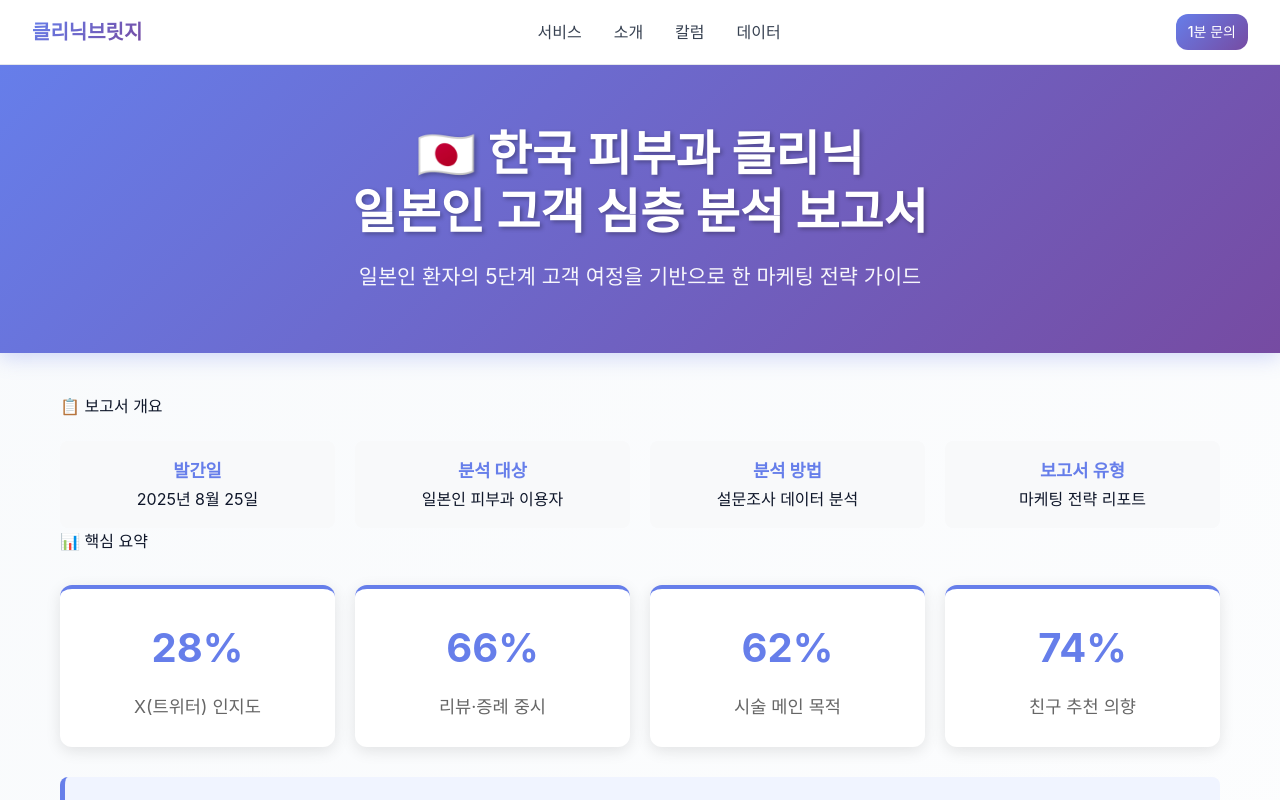
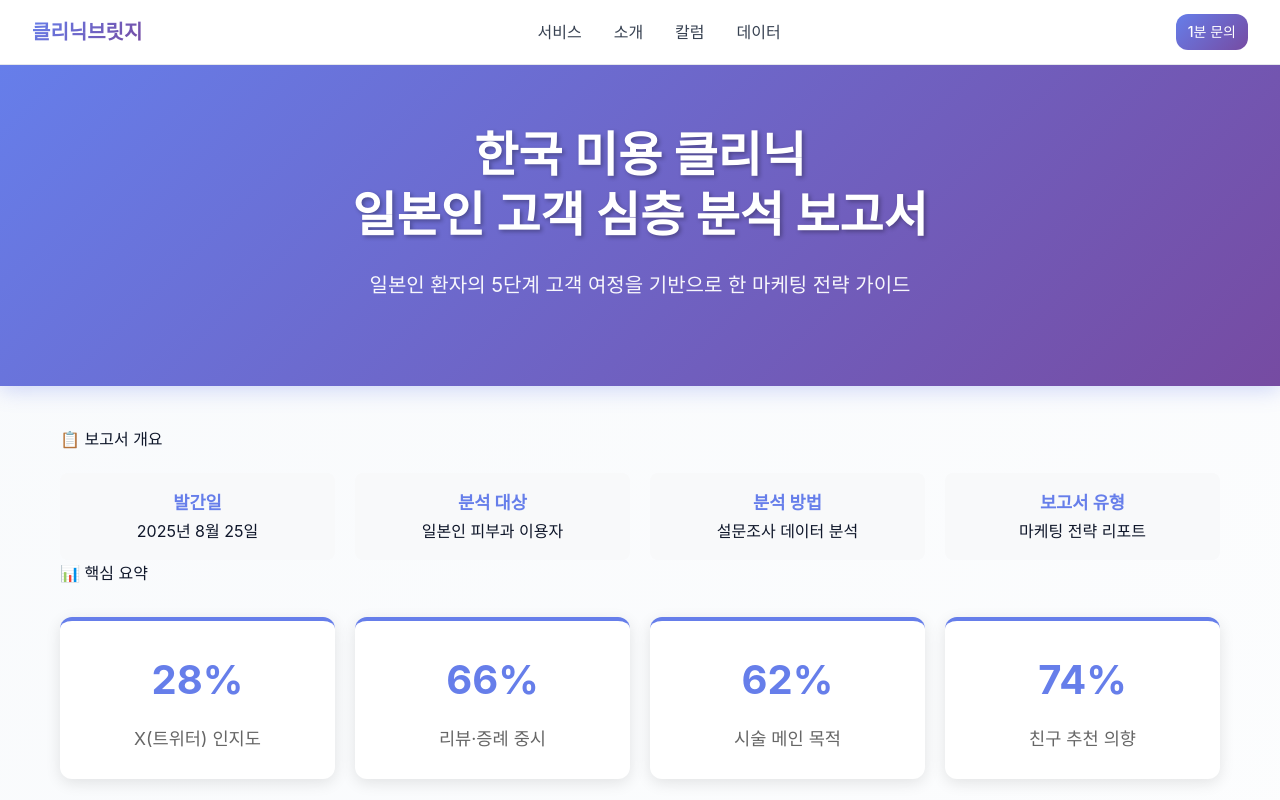
Before and after one commit to hckang2000/marketing, a Next.js app: page /data in a window 1280 px wide. Shown: the top 800 px of the page. Built offline with nearby package versions, Linux system fonts and the light colour scheme; a web font is replaced by a local one.

Commit message:
중간완성

```diff
--- a/src/app/data/page.tsx
+++ b/src/app/data/page.tsx
@@ -24,24 +24,27 @@ export default function DataPage() {
         }}
       >
         <div className="container">
-          <h1 style={{
-            fontSize: '3rem',
-            fontWeight: '700',
-            marginBottom: '20px',
-            textShadow: '2px 2px 4px rgba(0,0,0,0.3)',
-            color: 'white',
-            lineHeight: '1.2'
-          }}>
-            🇯🇵 한국 피부과 클리닉<br/>일본인 고객 심층 분석 보고서
+          {/* Mobile Title */}
+          <h1 className="text-2xl md:text-3xl lg:text-4xl font-bold text-white mb-4 md:mb-6 leading-tight lg:hidden" style={{ textShadow: '2px 2px 4px rgba(0,0,0,0.3)' }}>
+            한국 미용 클리닉<br/>
+            일본인 고객<br/>
+            심층 분석 보고서
           </h1>
-          <p style={{
-            fontSize: '1.3rem',
-            opacity: '0.95',
-            maxWidth: '800px',
-            margin: '0 auto',
-            lineHeight: '1.6',
-            color: 'white'
-          }}>
+
+          {/* Desktop Title */}
+          <h1 className="hidden lg:block text-5xl font-bold text-white mb-6 leading-tight" style={{ textShadow: '2px 2px 4px rgba(0,0,0,0.3)' }}>
+            한국 미용 클리닉<br/>
+            일본인 고객 심층 분석 보고서
+          </h1>
+
+          {/* Mobile Description */}
+          <p className="text-base md:text-lg lg:text-xl text-white mb-4 md:mb-6 max-w-2xl mx-auto leading-relaxed lg:hidden" style={{ opacity: '0.95' }}>
+            일본인 환자의 5단계 고객 여정을<br/>
+            기반으로 한 마케팅 전략 가이드
+          </p>
+
+          {/* Desktop Description */}
+          <p className="hidden lg:block text-xl text-white mb-6 max-w-3xl mx-auto leading-relaxed" style={{ opacity: '0.95' }}>
             일본인 환자의 5단계 고객 여정을 기반으로 한 마케팅 전략 가이드
           </p>
         </div>
```
